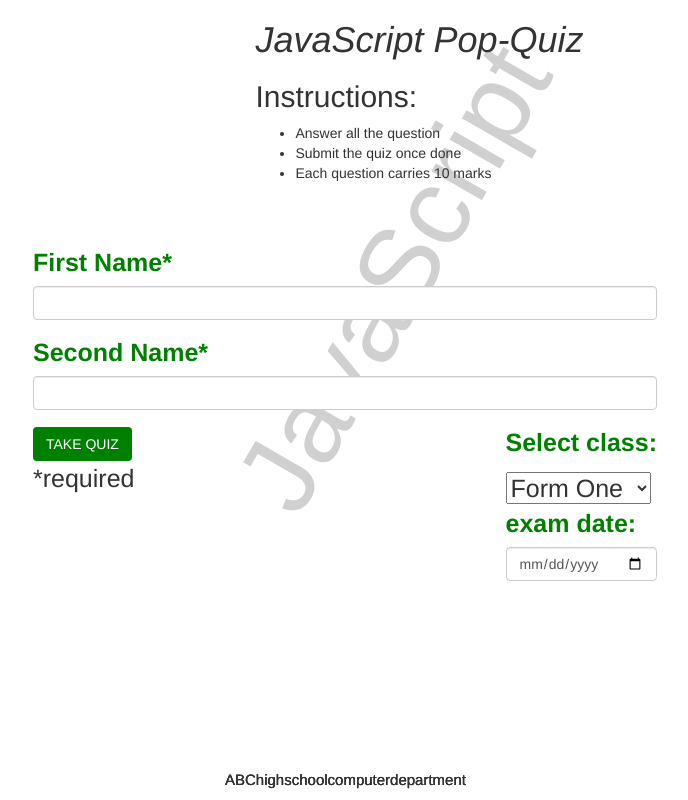
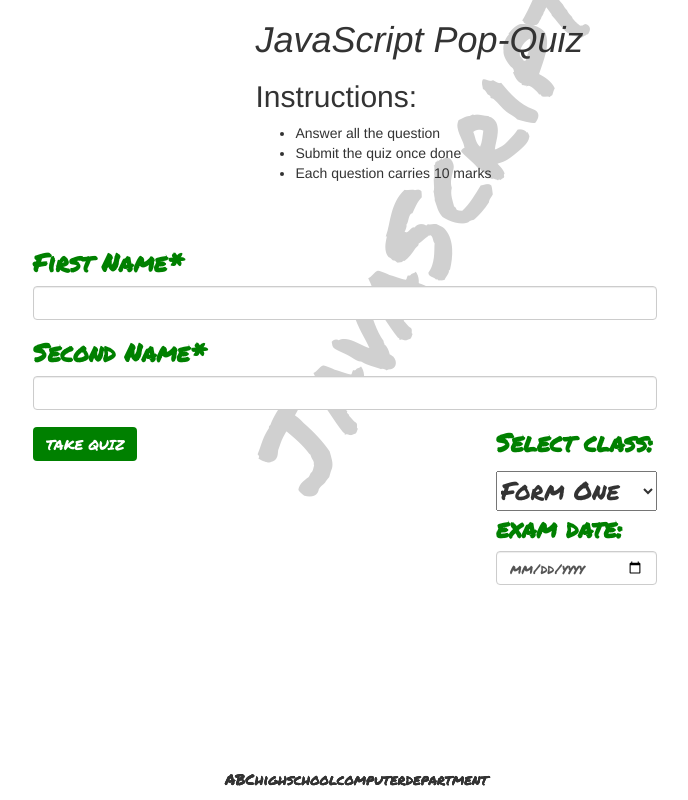
Before and after one commit to FridahKimathi/quiz-board, a plain HTML site: page index.html in a window 1280 px wide. Shown: the whole page, without its empty margins (295-983 px from the left). Drawn offline with nearby package versions, Linux system fonts and the light colour scheme.

Commit message:
index.html font changed

```diff
--- a/css/styles.css
+++ b/css/styles.css
@@ -116,6 +116,6 @@ label{
 mb-4{
     font-weight:bold;
 }
-html{
-    font-family: 'Indie Flower', cursive;
+.container{
+    font-family: 'Permanent Marker', cursive;
 }
--- a/index.html
+++ b/index.html
@@ -8,7 +8,7 @@
 
         <link href="css/bootstrap.css" rel="stylesheet" type="text/css">
         <link href="css/styles.css" rel="stylesheet" type="text/css">
-        <link href="https://fonts.googleapis.com/css?family=Indie+Flower" rel="stylesheet">
+        <link href="https://fonts.googleapis.com/css?family=Permanent+Marker" rel="stylesheet">
         <script   src="https://code.jquery.com/jquery-3.3.1.min.js" integrity="sha256-FgpCb/KJQlLNfOu91ta32o/NMZxltwRo8QtmkMRdAu8=" crossorigin="anonymous"></script>
         <script src="js/scripts.js"></script>
     </head>
@@ -49,7 +49,7 @@
                  <label for="exam">exam date:</label>
                  <input id="exam" class="form-control" type="date">
                  </div>
-                 <P id="required">*required</P>
+
                  <p class="school">ABChighschoolcomputerdepartment</p>
           </div>
           <div id="form1">
@@ -154,20 +154,20 @@
                   <label for="alert">
                     <input value="0" type="radio" name="function" id="alert">
                     <span class="circle"></span>
-                    alert()
+                    alert( )
                   </label>
                 </div>
                 <div class="form-group">
                   <label for="confirm">
                     <input value="0" type="radio" name="function" id="confirm">
                     <span class="circle"></span>
-                    confirm()</label>
+                    confirm( )</label>
                 </div>
                 <div class="form-group">
                   <label for="prompt">
                     <input value="0" type="radio" name="function" id="prompt">
                     <span class="circle"></span>
-                    prompt()</label>
+                    prompt( )</label>
                 </div>
                 <div class="form-group">
                   <label for="boolean">
```
